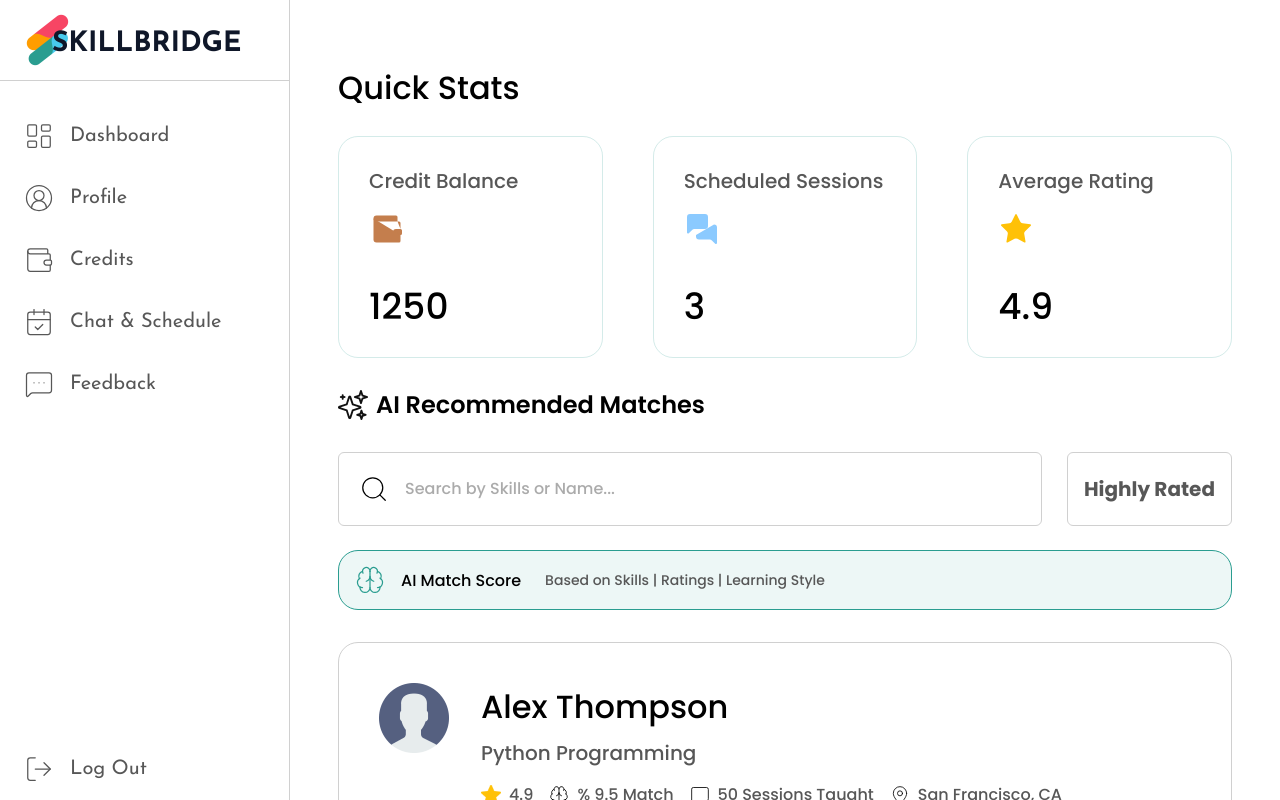
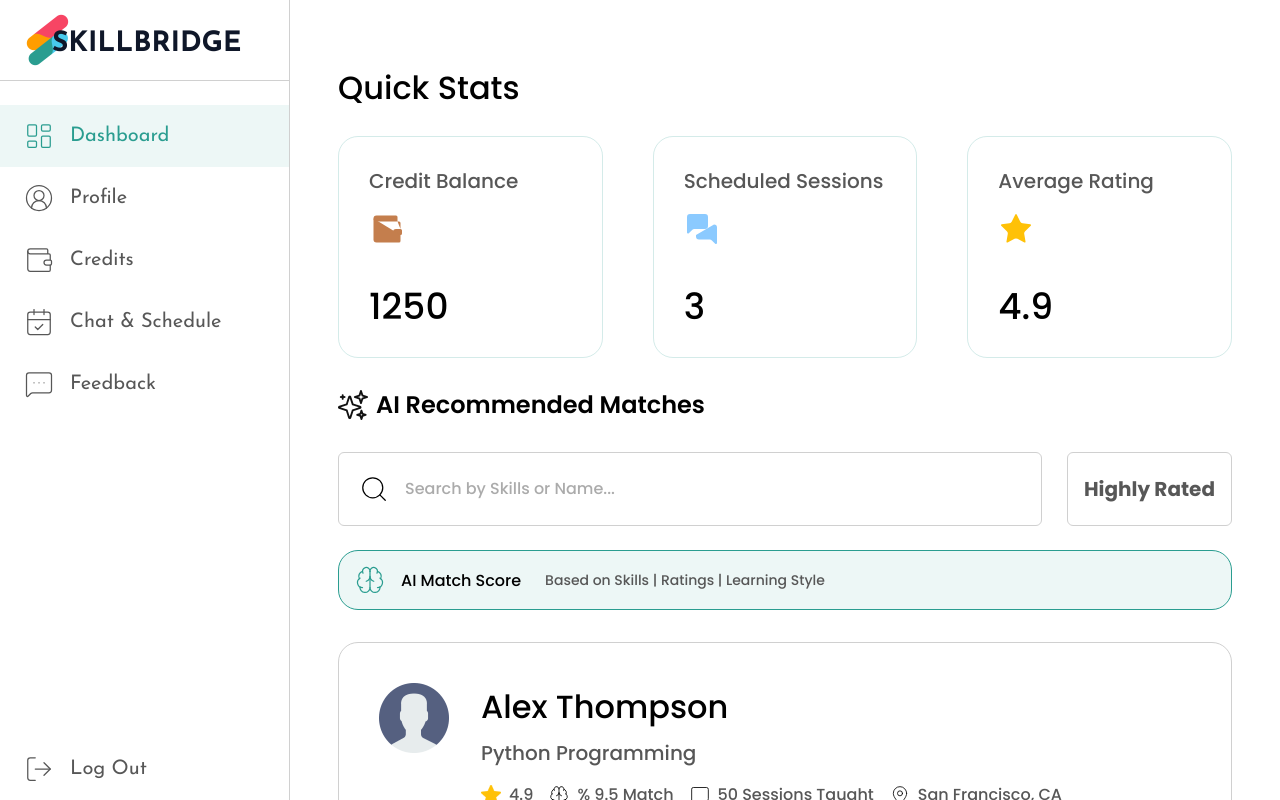
Before and after one commit to alee399/SkillBridge, a React (Vite) app: page /dashboard in a window 1280 px wide. Shown: the top 800 px of the page. Built offline with nearby package versions, Linux system fonts and the light colour scheme; a web font is replaced by a local one.

Commit message:
some improvement in navbar items

```diff
--- a/src/common/ui/SidebarMenu.jsx
+++ b/src/common/ui/SidebarMenu.jsx
@@ -1,40 +1,81 @@
-import React from 'react'
-import { LayoutDashboard, CircleUserRound, Wallet, CalendarCheck, MessageSquareMore  } from 'lucide-react';
-import { Link } from 'react-router-dom';
+import React, { useEffect, useState } from 'react'
+import {
+  LayoutDashboard,
+  CircleUserRound,
+  Wallet,
+  CalendarCheck,
+  MessageSquareMore,
+} from 'lucide-react'
+import { useNavigate, useLocation } from 'react-router-dom'
 
 const SidebarMenu = () => {
+  const navigate = useNavigate()
+  const location = useLocation()
+
+  const [active, setActive] = useState('')
+
+  useEffect(() => {
+    if (location.pathname.startsWith('/dashboard/profile')) {
+      setActive('profile')
+    } else if (location.pathname.startsWith('/dashboard/credits')) {
+      setActive('credits')
+    } else if (location.pathname.startsWith('/dashboard/chat')) {
+      setActive('chat')
+    } else if (location.pathname.startsWith('/dashboard/feedback')) {
+      setActive('feedback')
+    } else {
+      setActive('dashboard')
+    }
+  }, [location.pathname])
+
+  const menuClass = (key) =>
+    `flex gap-4 py-4 px-6 w-full items-center cursor-pointer transition-all duration-200
+     ${active === key
+       ? 'bg-menu-highLight text-primary bg-menu-highlight '
+       : 'text-text-gray hover:bg-gray-100'
+     }`
+
   return (
-        <ul className='text-xl font-secondary '>
-            <Link
-                to={'/dashboard'}
-                className="flex gap-4 py-4 px-6 w-full items-center active:bg-menu-highLinkght text-text-gray active:text-primary cursor-pointer transition-colors duration-200">
-                <LayoutDashboard size={30}  strokeWidth={1} className='active:text-black' />
+    <ul className="text-xl font-secondary">
+      <li
+        className={menuClass('dashboard')}
+        onClick={() => navigate('/dashboard')}
+      >
+        <LayoutDashboard size={30} strokeWidth={1} />
         <span>Dashboard</span>
-            </Link>
-            <Link
-                to={'/dashboard/profile'}
-                className="flex gap-4 py-4 px-6 w-full items-center active:bg-menu-highLinkght text-text-gray active:text-primary cursor-pointer transition-colors duration-200">
-                <CircleUserRound size={30}  strokeWidth={1} className='active:text-black' />
+      </li>
+
+      <li
+        className={menuClass('profile')}
+        onClick={() => navigate('/dashboard/profile')}
+      >
+        <CircleUserRound size={30} strokeWidth={1} />
         <span>Profile</span>
-            </Link>
-            <Link
-                to={'/dashboard/credits'}
-                className="flex gap-4 py-4 px-6 w-full items-center active:bg-menu-highLinkght text-text-gray active:text-primary cursor-pointer transition-colors duration-200">
-                <Wallet size={30}  strokeWidth={1} className='active:text-black ' />
+      </li>
+
+      <li
+        className={menuClass('credits')}
+        onClick={() => navigate('/dashboard/credits')}
+      >
+        <Wallet size={30} strokeWidth={1} />
         <span>Credits</span>
-            </Link>
-            <Link
-                to={'/dashboard/chat&schedule'}
-                className="flex gap-4 py-4 px-6 w-full items-center active:bg-menu-highLinkght text-text-gray active:text-primary cursor-pointer transition-colors duration-200">
-                <CalendarCheck size={30}  strokeWidth={1} className='active:text-bla' />
+      </li>
+
+      <li
+        className={menuClass('chat')}
+        onClick={() => navigate('/dashboard/chat&schedule')}
+      >
+        <CalendarCheck size={30} strokeWidth={1} />
         <span>Chat & Schedule</span>
-            </Link>
-            <Link
-                to={'/dashboard/feedback&rating'}
-                className="flex gap-4 py-4 px-6 w-full items-center active:bg-menu-highLinkght text-text-gray active:text-primary cursor-pointer transition-colors duration-200">
-                <MessageSquareMore size={30}  strokeWidth={1} className='active:text-bla' />
+      </li>
+
+      <li
+        className={menuClass('feedback')}
+        onClick={() => navigate('/dashboard/feedback&rating')}
+      >
+        <MessageSquareMore size={30} strokeWidth={1} />
         <span>Feedback</span>
-            </Link>
+      </li>
     </ul>
   )
 }
--- a/src/components/Sections/Hero/HeroContent.jsx
+++ b/src/components/Sections/Hero/HeroContent.jsx
@@ -6,7 +6,7 @@ const HeroContent = () => {
     <div className='lg:max-w-120.5 text-center max-lg:px-8 max-md:px-4 '>
         <div className='flex gap-2 md:hidden mb-8 justify-center'>
           <Button variant='outline'>Sign In</Button>
-          <Button variant='outline'>Get Started</Button>
+          <Button variant='primary'>Get Started</Button>
         </div>
         <h1 className='font-semibold text-[36px] md:text-[56px] '>Exchange Skills, <span className='text-primary'>Grow Together</span></h1>
         <p className='font-medium text-lg md:text-2xl mt-8'>Connect with learners and mentors worldwide. Teach what you know, learn what you love, powered by intelligent AI matching and fair credit system.</p>
--- a/src/components/Sections/layout/Navbar.jsx
+++ b/src/components/Sections/layout/Navbar.jsx
@@ -33,7 +33,7 @@ const Navbar = () => {
             Sign In
           </Button>
           <Button
-            variant='outline'
+            variant='primary'
             onClick={() => {
               navigate('/signup')
             }}
```
Lines whose indentation alone changed are shown as unchanged.
